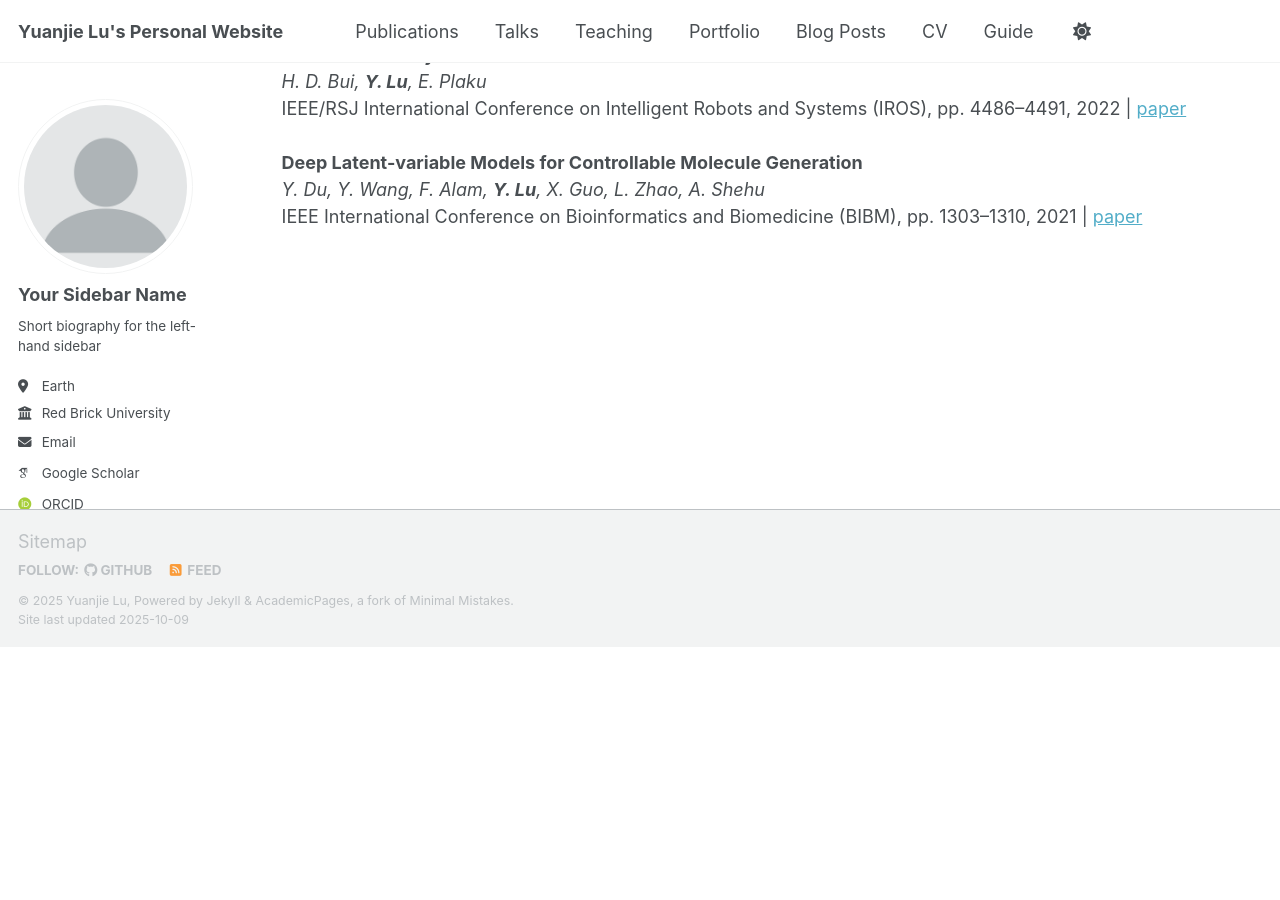
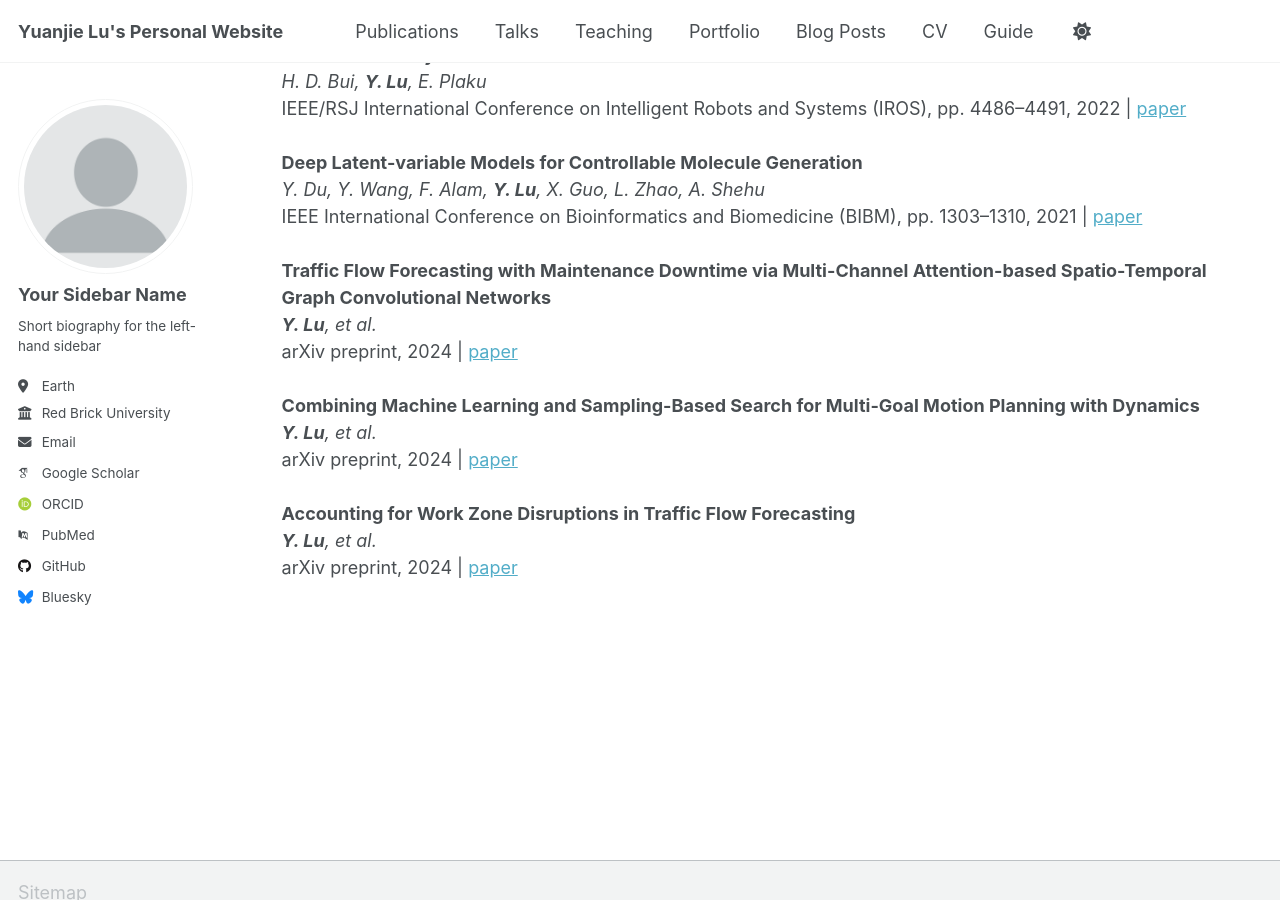
Before and after one commit to yuanjielu-64/yuanjielu-64.github.io, a Jekyll site: the page built from _pages/publications.md, in a window 1280 px wide and 900 px high, scrolled down 984 px. Built offline with Jekyll 4.4.1, drawn with Linux system fonts in a browser that asks for light colours; nearby versions of some CDN libraries; some web fonts are replaced; a script that is not in the unit is left out; before the commit the page ends 1631 px from its top, so only the background shows below that.

Commit message:
Update publications.md

```diff
--- a/_pages/publications.md
+++ b/_pages/publications.md
@@ -22,7 +22,7 @@ googlescholar: https://scholar.google.com/citations?user=BVwGPdQAAAAJ&hl=en
         <a href="#topic-motion-planning" onClick="return publicationByTopicSpecific(this)" data-topic="motion-planning">Motion Planning</a> /
         <a href="#topic-learning-based-navigation" onClick="return publicationByTopicSpecific(this)" data-topic="learning-based-navigation">Learning-based Navigation</a> /
         <a href="#topic-benchmarks-datasets" onClick="return publicationByTopicSpecific(this)" data-topic="benchmarks-datasets">Benchmarks & Datasets</a> /
-        <a href="#topic-bioinformatics" onClick="return publicationByTopicSpecific(this)" data-topic="bioinformatics">Bioinformatics</a>
+        <a href="#topic-bioinformatics" onClick="return publicationByTopicSpecific(this)" data-topic="machine-learning">Bioinformatics</a>
         <br />
     </p>
     <div id="pub-card-container" class="activated hide">
@@ -74,11 +74,29 @@ googlescholar: https://scholar.google.com/citations?user=BVwGPdQAAAAJ&hl=en
         IEEE/RSJ International Conference on Intelligent Robots and Systems (IROS), pp. 4486–4491, 2022
         | <a href="https://ieeexplore.ieee.org/document/9981753">paper</a>
       </div>
-      <div class="pub-card" data-topic="bioinformatics" data-year="2021" data-selected="true">
+      <div class="pub-card" data-topic="machine-learning" data-year="2021" data-selected="true">
         <strong>Deep Latent-variable Models for Controllable Molecule Generation</strong><br>
         <em>Y. Du, Y. Wang, F. Alam, <b>Y. Lu</b>, X. Guo, L. Zhao, A. Shehu</em><br>
         IEEE International Conference on Bioinformatics and Biomedicine (BIBM), pp. 1303–1310, 2021
         | <a href="https://ieeexplore.ieee.org/document/9669692">paper</a>
+      </div>
+      <div class="pub-card" data-topic="machine-learning" data-year="2024" data-selected="true">
+        <strong>Traffic Flow Forecasting with Maintenance Downtime via Multi-Channel Attention-based Spatio-Temporal Graph Convolutional Networks</strong><br>
+        <em><b>Y. Lu</b>, et al.</em><br>
+        arXiv preprint, 2024 |
+        <a href="https://arxiv.org/abs/2409.xxxxx" target="_blank">paper</a>
+      </div>
+      <div class="pub-card" data-topic="motion-planning" data-year="2024" data-selected="true">
+        <strong>Combining Machine Learning and Sampling-Based Search for Multi-Goal Motion Planning with Dynamics</strong><br>
+        <em><b>Y. Lu</b>, et al.</em><br>
+        arXiv preprint, 2024 |
+        <a href="https://arxiv.org/abs/2408.xxxxx" target="_blank">paper</a>
+      </div>
+      <div class="pub-card" data-topic="machine-learning" data-year="2024" data-selected="true">
+        <strong>Accounting for Work Zone Disruptions in Traffic Flow Forecasting</strong><br>
+        <em><b>Y. Lu</b>, et al.</em><br>
+        arXiv preprint, 2024 |
+        <a href="https://arxiv.org/abs/2407.xxxxx" target="_blank">paper</a>
       </div>
     </div>
   </div>
```
